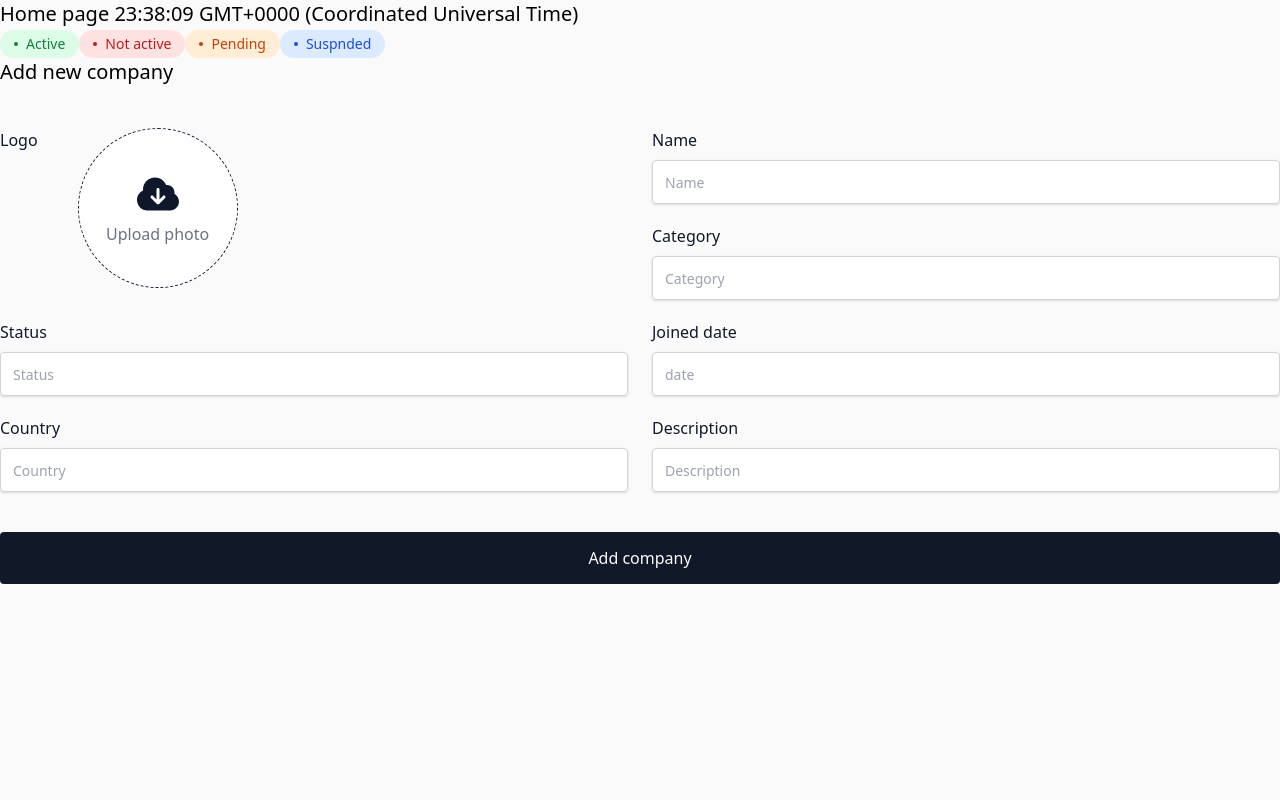
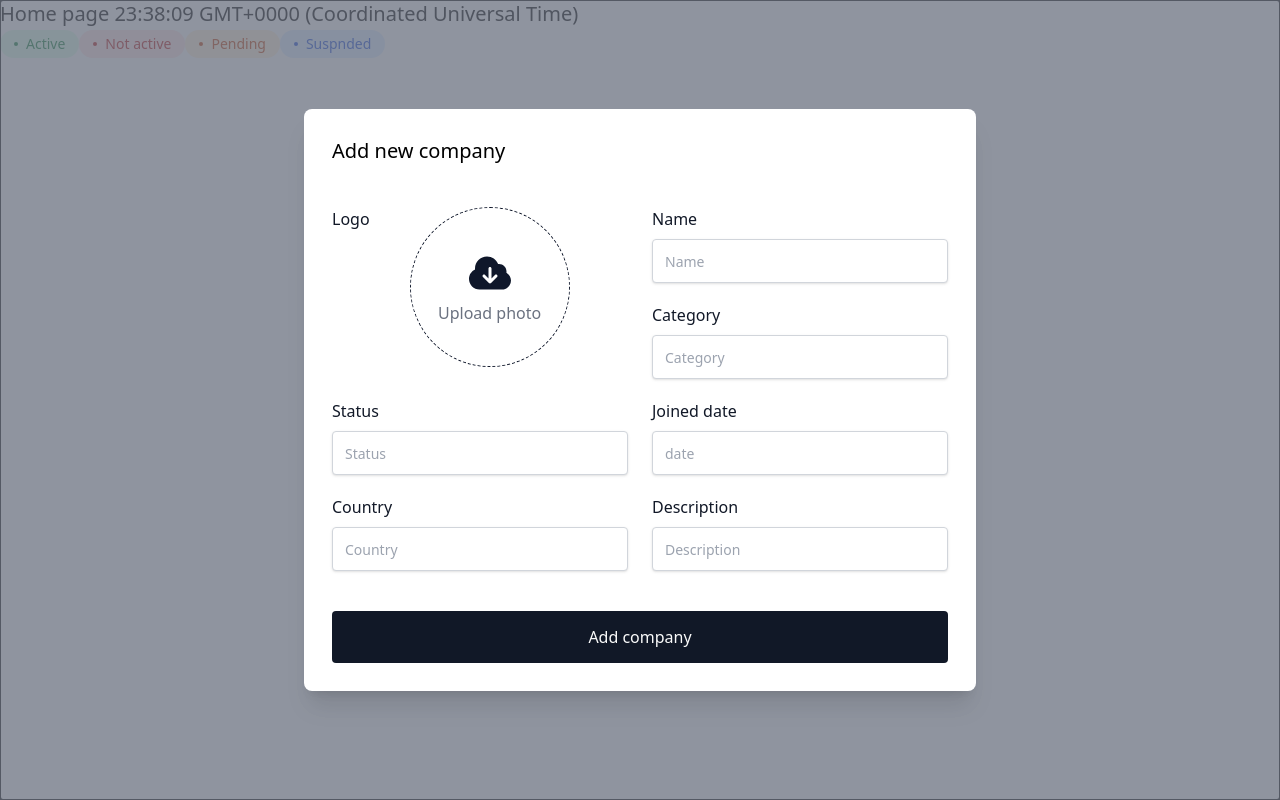
Before and after one commit to PushEaxVK/nextjs-crm, a Next.js app: page / in a window 1280 px wide. Built offline with nearby package versions, Linux system fonts and the light colour scheme; no server answers.

Commit message:
create Modal component using headlessui

```diff
--- a/src/app/components/company-form.tsx
+++ b/src/app/components/company-form.tsx
@@ -25,7 +25,7 @@ const initialValues: CompanyFieldValues = {
 };
 
 export interface CompanyFormProps {
-  onSubmit: (valuse: CompanyFieldValues) => void | Promise<void>;
+  onSubmit?: (valuse: CompanyFieldValues) => void | Promise<void>;
 }
 
 export default function CompanyForm({ onSubmit = () => {} }: CompanyFormProps) {
--- /dev/null
+++ b/src/app/components/modal.tsx
@@ -0,0 +1,52 @@
+'use client';
+
+import {
+  Dialog,
+  DialogPanel,
+  Transition,
+  TransitionChild,
+} from '@headlessui/react';
+import clsx from 'clsx';
+import React, { Fragment, ReactNode } from 'react';
+
+export interface ModalProps {
+  children?: ReactNode;
+  show: boolean;
+  onClose?: () => void;
+}
+
+export default function Modal({
+  show,
+  children,
+  onClose = () => {},
+}: ModalProps) {
+  return (
+    <Transition as={Fragment} show={show}>
+      <Dialog
+        as="div"
+        className="fixed inset-0 z-50 flex items-center"
+        onClose={onClose}
+      >
+        <TransitionChild
+          as={Fragment}
+          enter="ease-out duration-300"
+          enterFrom="opacity-0"
+          enterTo="opacity-100"
+          leave="ease-in duration-200"
+          leaveFrom="opacity-100"
+          leaveTo="opacity-0"
+        >
+          <div className="fixed inset-0 bg-gray-500 bg-opacity-75 transition-opacity" />
+        </TransitionChild>
+        <DialogPanel
+          className={clsx(
+            'relative transform overflow-hidden rounded-lg bg-white shadow-xl',
+            'transition-all p-7 mx-auto sm:my-10 sm:w-full sm:max-w-2xl',
+          )}
+        >
+          {children}
+        </DialogPanel>
+      </Dialog>
+    </Transition>
+  );
+}
--- a/src/app/page.tsx
+++ b/src/app/page.tsx
@@ -1,6 +1,7 @@
 import { headers } from 'next/headers';
 import StatusLabel, { Status } from '@/app/components/stauts-label';
-import CompanyForm from './components/company-form';
+import CompanyForm from '@/app/components/company-form';
+import Modal from './components/modal';
 
 export default async function Home() {
   const allHeaders = await headers();
@@ -12,7 +13,9 @@ export default async function Home() {
       <StatusLabel status={Status.NotActive}>Not active</StatusLabel>
       <StatusLabel status={Status.Pending}>Pending</StatusLabel>
       <StatusLabel status={Status.Suspended}>Suspnded</StatusLabel>
-      <CompanyForm />
+      <Modal show={true}>
+        <CompanyForm />
+      </Modal>
     </main>
   );
 }
```
